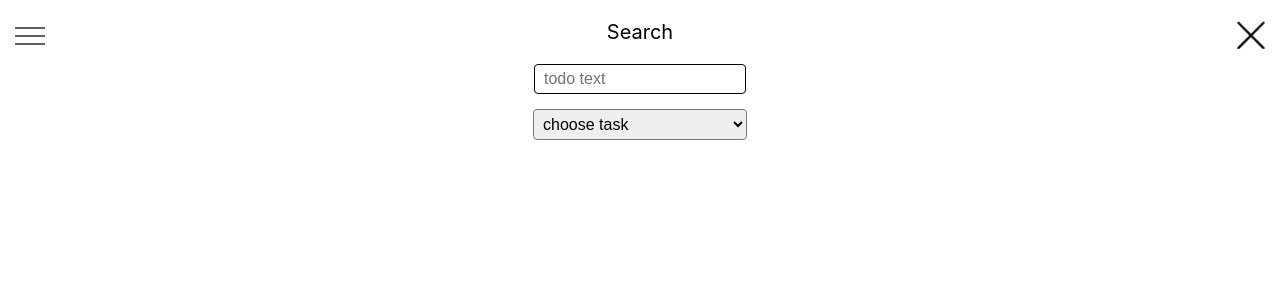
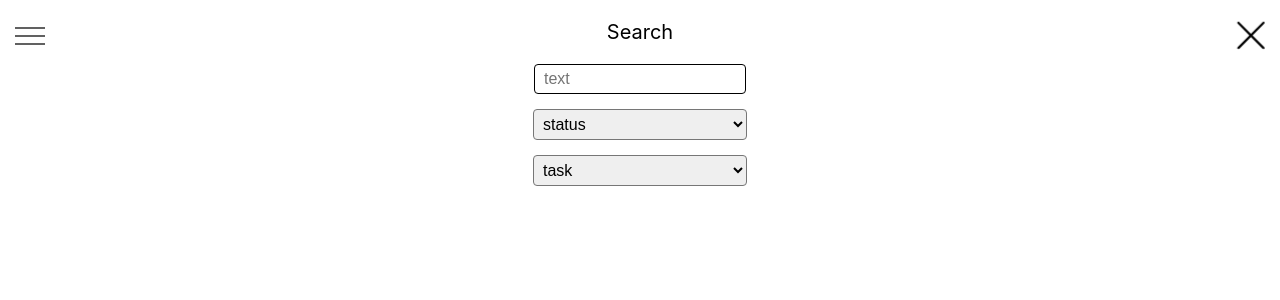
Before and after one commit to enotowitch/todo, a React (Create React App) app: page / in a window 1280 px wide. Both pictures are taken after a click on the picture 1251 px from the left and 35 px from the top of the page. Shown: the top 300 px of the page. Built offline with nearby package versions, Linux system fonts and the light colour scheme.

Commit message:
search FIX

```diff
--- a/src/components/Search.js
+++ b/src/components/Search.js
@@ -2,62 +2,74 @@ import React from "react"
 import search from "./../img/search.svg"
 import del from "./../img/del.svg"
 import Todo from "./Todo"
+import SearchTag from "./SearchTag"
 
 export default function Search(props) {
 
-	const tasksObj = JSON.parse(document.cookie.match(/tasks={.*?}/)[0].replace('tasks=', ''))
-	const options = Object.values(tasksObj).reverse().map(elem => <option>{elem}</option>)
+	const taskObj = JSON.parse(document.cookie.match(/tasks={.*?}/)[0].replace('tasks=', ''))
+	const taskOptions = Object.values(taskObj).reverse().map(elem => <option>{elem}</option>)
 
 	const [searchState, setSearchState] = React.useState({})
 	function changeSearchState(event) {
 		const { name, value } = event.target
 		setSearchState(prevState => ({ ...prevState, [name]: value }))
-		if (name === "text") {
-			setSearchState(prevState => ({ ...prevState, select: "choose task" }))
-		}
-		if (name === "select") {
-			setSearchState(prevState => ({ ...prevState, text: "" }))
-		}
 	}
 
-	let searchedTodos
-	searchedTodos = props.todos.map((elem, ind) => {
-		let taskName
-		// check if first word === searchState.select
-		elem.text.match(/.*?\s/) && (taskName = elem.text.match(/.*?\s/)[0].trim().toLowerCase())
-		return taskName === searchState.select && <Todo showDate={true} key={ind} {...elem} action={props.action} moveTodo={props.moveTodo} setPopUpState={props.setPopUpState} setShowPopUp={props.setShowPopUp} />
+	// ! define textIds
+	let textIds = props.todos.map((todo) => {
+		return todo.text.includes(searchState.text) && todo.id
 	})
+	textIds = textIds.filter(isTrue => isTrue)
+	// ! define statusIds
+	let statusIds = props.todos.map((todo) => {
+		if (searchState.status === "all") {
+			return todo.id
+		}
+		if (searchState.status === "not done") {
+			return !todo.isDone && todo.id
+		}
+		const s = searchState.status
+		let status
+		s && (status = "is" + s.charAt(0).toUpperCase() + s.slice(1))
+		return todo[status] && todo.id
+	})
+	statusIds = statusIds.filter(isTrue => isTrue)
+	// ! define taskIds
+	let taskIds = props.todos.map((todo) => {
+		return todo.text.match(/\w+/) == searchState.task && todo.id
+	})
+	taskIds = taskIds.filter(isTrue => isTrue)
 
-	if (searchState.select === "all") {
-		searchedTodos = props.todos.map((elem, ind) => {
-			return !elem.isHidden && <Todo showDate={true} key={ind} {...elem} action={props.action} moveTodo={props.moveTodo} setPopUpState={props.setPopUpState} setShowPopUp={props.setShowPopUp} />
-		})
+	// ! intersect
+	const intersect = []
+	textIds.length > 0 && intersect.push(textIds)
+	statusIds.length > 0 && intersect.push(statusIds)
+	taskIds.length > 0 && intersect.push(taskIds)
+
+
+	let result = []
+	for (let i = 0; i < intersect.length - 1; i++) {
+		result = intersect[i].filter(val => intersect[i + 1].includes(val))
 	}
-	// isDone
-	if (searchState.select === "done") {
-		searchedTodos = props.todos.map((elem, ind) => {
-			return elem.isDone && <Todo showDate={true} key={ind} {...elem} action={props.action} moveTodo={props.moveTodo} setPopUpState={props.setPopUpState} setShowPopUp={props.setShowPopUp} />
-		})
-	}
-	// isLiked
-	if (searchState.select === "liked") {
-		searchedTodos = props.todos.map((elem, ind) => {
-			return elem.isLiked && <Todo showDate={true} key={ind} {...elem} action={props.action} moveTodo={props.moveTodo} setPopUpState={props.setPopUpState} setShowPopUp={props.setShowPopUp} />
-		})
-	}
-	// isHidden
-	if (searchState.select === "hidden") {
-		searchedTodos = props.todos.map((elem, ind) => {
-			return elem.isHidden && <Todo showDate={true} key={ind} {...elem} action={props.action} moveTodo={props.moveTodo} setPopUpState={props.setPopUpState} setShowPopUp={props.setShowPopUp} />
-		})
-	}
-	// text
-	if (searchState.text) {
-		searchedTodos = props.todos.map((elem, ind) => {
-			return elem.text.includes(searchState.text) && <Todo showDate={true} key={ind} {...elem} action={props.action} moveTodo={props.moveTodo} setPopUpState={props.setPopUpState} setShowPopUp={props.setShowPopUp} />
+
+	// if only one search
+	intersect.length === 1 && (result = intersect[0])
+
+	// if in input/select search is some val, but no ids
+	searchState.text && textIds.length == 0 && (result = [])
+	searchState.status && statusIds.length == 0 && (result = [])
+	searchState.task && taskIds.length == 0 && (result = [])
+
+	let searched = []
+	for (let i = 0; i < result.length; i++) {
+		props.todos.map((todo, ind) => {
+			todo.id === result[i] && searched.push(<Todo showDate={true} key={ind} {...todo} action={props.action} moveTodo={props.moveTodo} setPopUpState={props.setPopUpState} setShowPopUp={props.setShowPopUp} />)
 		})
 	}
 
+	function delTag(name) {
+		setSearchState(prevState => ({ ...prevState, [name]: "" }))
+	}
 
 
 
@@ -75,25 +87,37 @@ export default function Search(props) {
 							name="text"
 							value={searchState.text}
 							onChange={changeSearchState}
-							placeholder="todo text"
+							placeholder="text"
 						/>
 						<select
-							name="select"
-							value={searchState.select}
+							name="status"
+							value={searchState.status}
 							onChange={changeSearchState}
 						>
-							<option selected disabled>choose task</option>
-							<optgroup label="Default">
-								<option>all</option>
-								<option>done</option>
-								<option>liked</option>
-								<option>hidden</option>
-							</optgroup>
-							<optgroup label="Custom">
-								{options}
-							</optgroup>
+							<option value="" selected>status</option>
+							<option>all</option>
+							<option>done</option>
+							<option>liked</option>
+							<option>hidden</option>
+							<option>not done</option>
 						</select>
-						{searchedTodos}
+						<select
+							name="task"
+							value={searchState.task}
+							onChange={changeSearchState}
+						>
+							<option value="" selected>task</option>
+							{taskOptions}
+						</select>
+
+						<div className="search-tags">
+							{result.length > 0 && <SearchTag text={result.length} title="found" showDel={false} />}
+							{searchState.text && <SearchTag text={searchState.text} title="text" showDel={true} delTag={delTag} />}
+							{searchState.status && <SearchTag text={searchState.status} title="status" showDel={true} delTag={delTag} />}
+							{searchState.task && <SearchTag text={searchState.task} title="task" showDel={true} delTag={delTag} />}
+						</div>
+
+						{searched}
 					</>
 
 				</>
--- /dev/null
+++ b/src/components/SearchTag.js
@@ -0,0 +1,12 @@
+import React from "react"
+import del from "./../img/del.svg"
+
+export default function SearchTag(props) {
+	return (
+		<div className="search-tag">
+			<span className="search-tag__title">{props.title}:</span>
+			<span className="search-tag__text">{props.text}</span>
+			{props.showDel && <img className="search-tag_del" src={del} onClick={() => props.delTag(props.title)} />}
+		</div>
+	)
+}
--- a/src/index.css
+++ b/src/index.css
@@ -482,7 +482,7 @@ button,.todos-title,.like, .hide{
 	margin-bottom: 40px;
 	text-align: center;
 }
-[name="select"], [name="text"] {
+[name="status"], [name="task"], [name="text"] {
 	display: block;
 	margin: 0 auto;
 	padding: 5px;
@@ -491,7 +491,7 @@ button,.todos-title,.like, .hide{
 	margin-bottom: 15px;
 	width: 200px;
 }
-[name="select"]{
+[name="status"], [name="task"]{
 	width: 214px;
 }
 [name="text"]{
@@ -503,3 +503,26 @@ button,.todos-title,.like, .hide{
 	height: 26px;
 	margin-right: 6px;
 }
+/* ! search-tag */
+.search-tag{
+	border: 1px solid;
+	border-radius: 6px;
+	padding: 2px 4px;
+	display: inline-flex;
+	align-items: center;
+	margin: 5px 0 0 10px;
+}
+.search-tag_del{
+	width: 20px;
+	padding: 0 2px 1px 6px;
+}
+.search-tag__title{
+	font-style: italic;
+}
+.search-tag__text{
+	padding-left: 6px;
+	font-weight: 700;
+}
+.search-tags{
+	margin: 0 15px 30px 0;
+}
```
